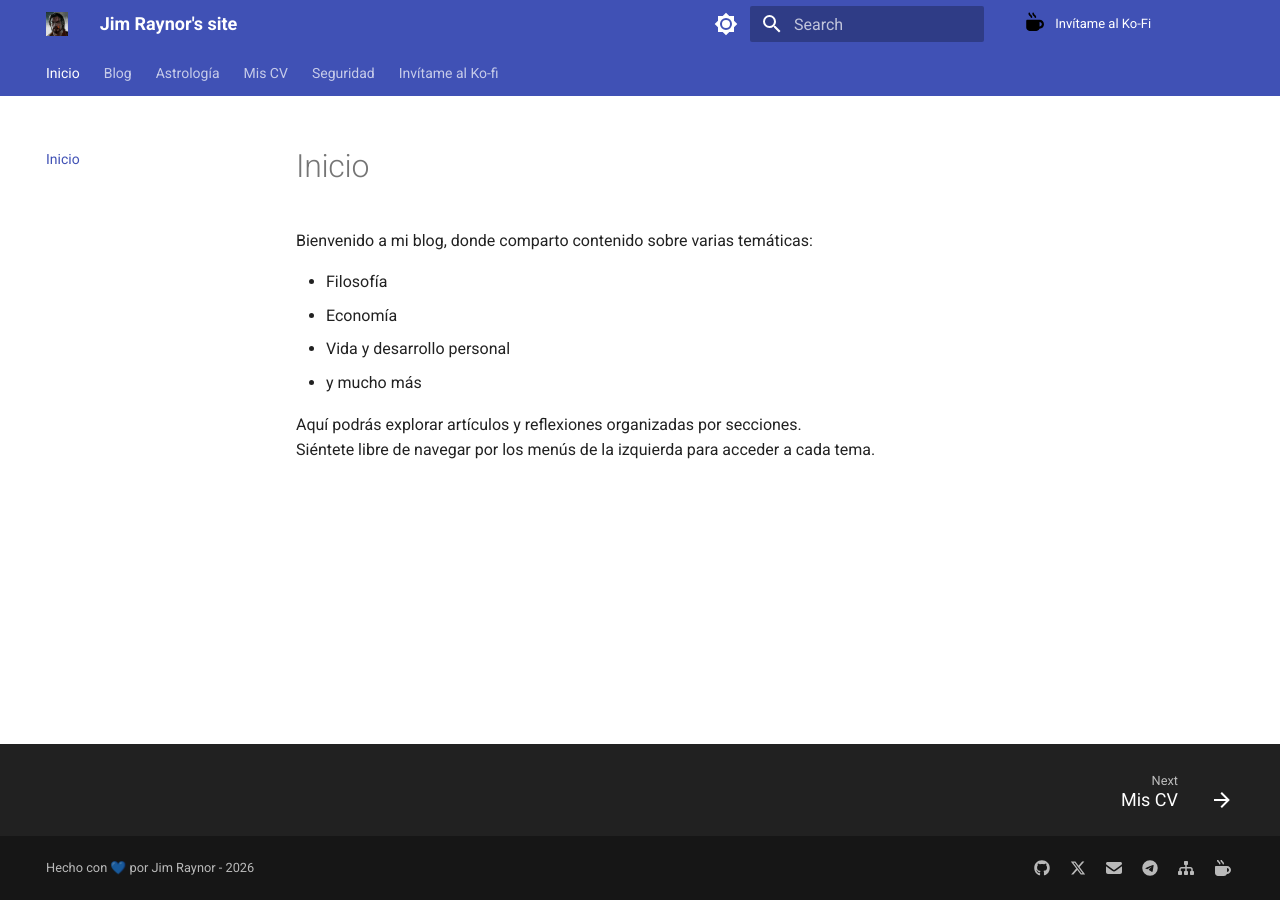
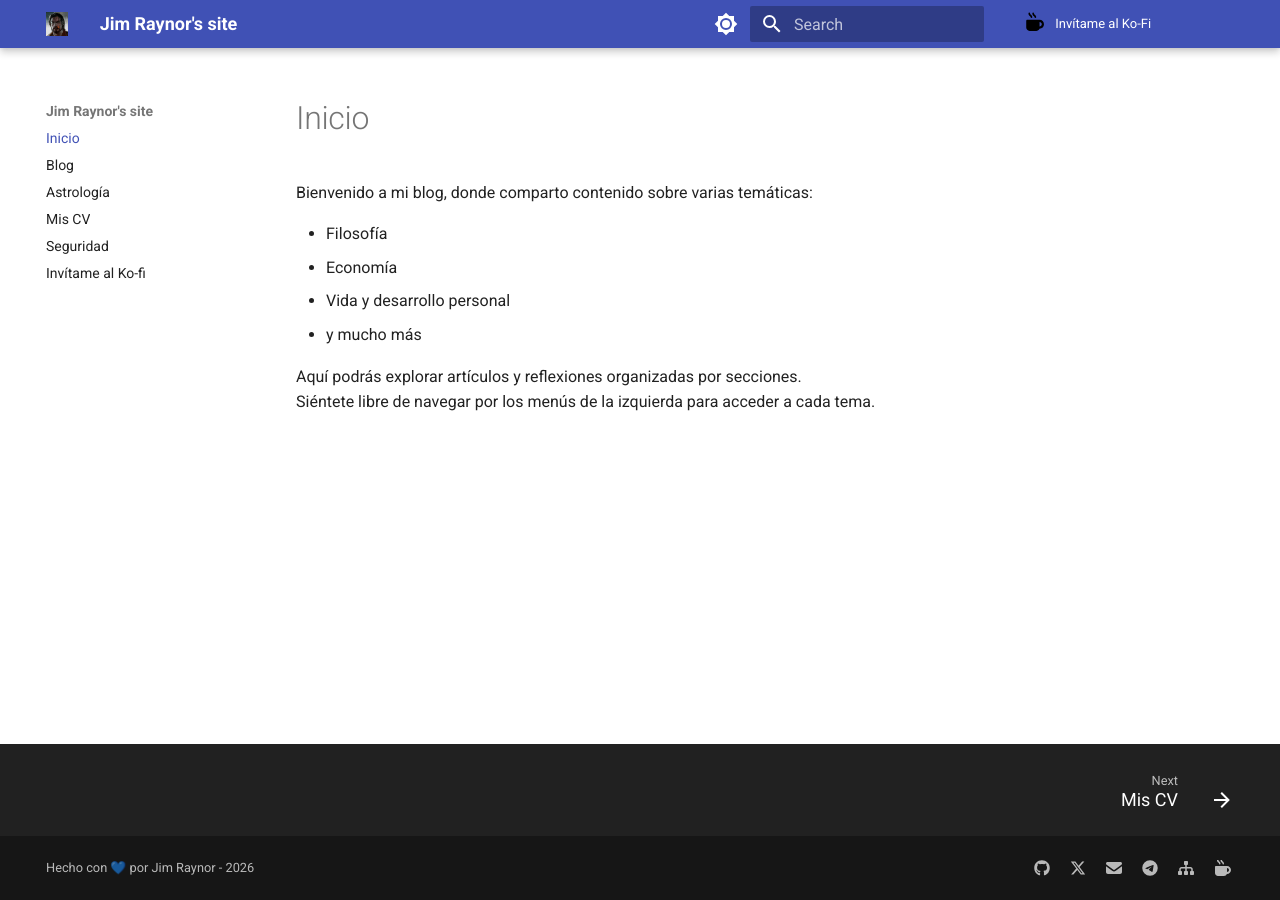
Before and after one commit to jimraynor88/blog, an MkDocs documentation site: the page built from docs/index.md, in a window 1280 px wide. Built offline with MkDocs 1.6.1 and Material for MkDocs 9.7.7, drawn with Linux system fonts in a browser that asks for light colours.

Commit message:
Update mkdocs.yml

```diff
--- a/mkdocs.yml
+++ b/mkdocs.yml
@@ -31,7 +31,7 @@ theme:
   highlightjs: true
   features:
     - navigation.footer   # 👈 Esto activa los enlaces de página siguiente/anterior
-    - navigation.tabs        # pestañas en el header
+    #- navigation.tabs        # pestañas en el header
     - navigation.sections    # secciones expandibles en la barra lateral
 
 extra_css:
```
